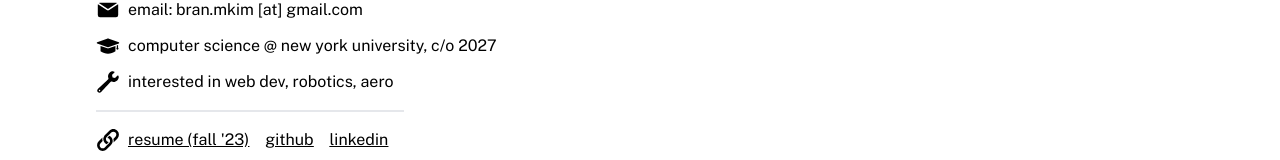
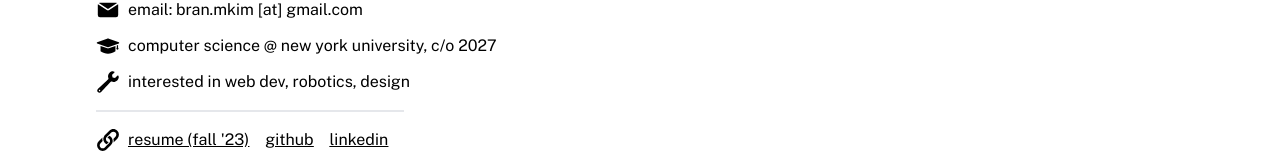
Before and after one commit to branmkim/portfolio, a Next.js app: page / in a window 1280 px wide. Shown: the part 158-318 px from the top of the page. Built offline with nearby package versions, Linux system fonts and the light colour scheme.

Commit message:
edit interests

```diff
--- a/app/page.tsx
+++ b/app/page.tsx
@@ -75,7 +75,7 @@
                 </div>
                 <div className="flex items-center pt-1 pb-4">
                     <object data="wrench.svg" className="w-8 pr-2"></object>
-                    <p className="text-md">interested in web dev, robotics, aero</p>
+                    <p className="text-md">interested in web dev, robotics, design</p>
                 </div>
 
                 {/* links */}
```
